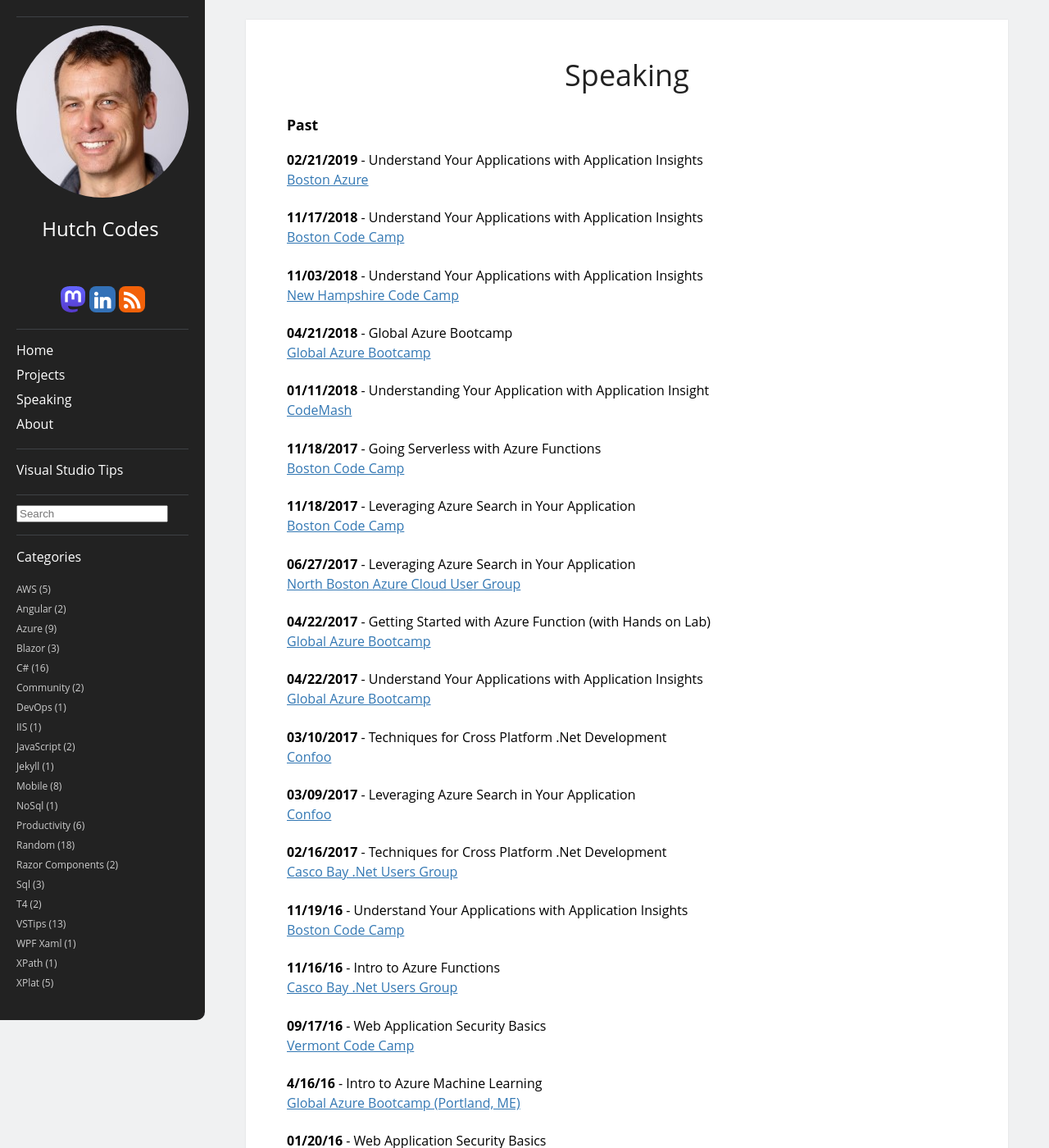
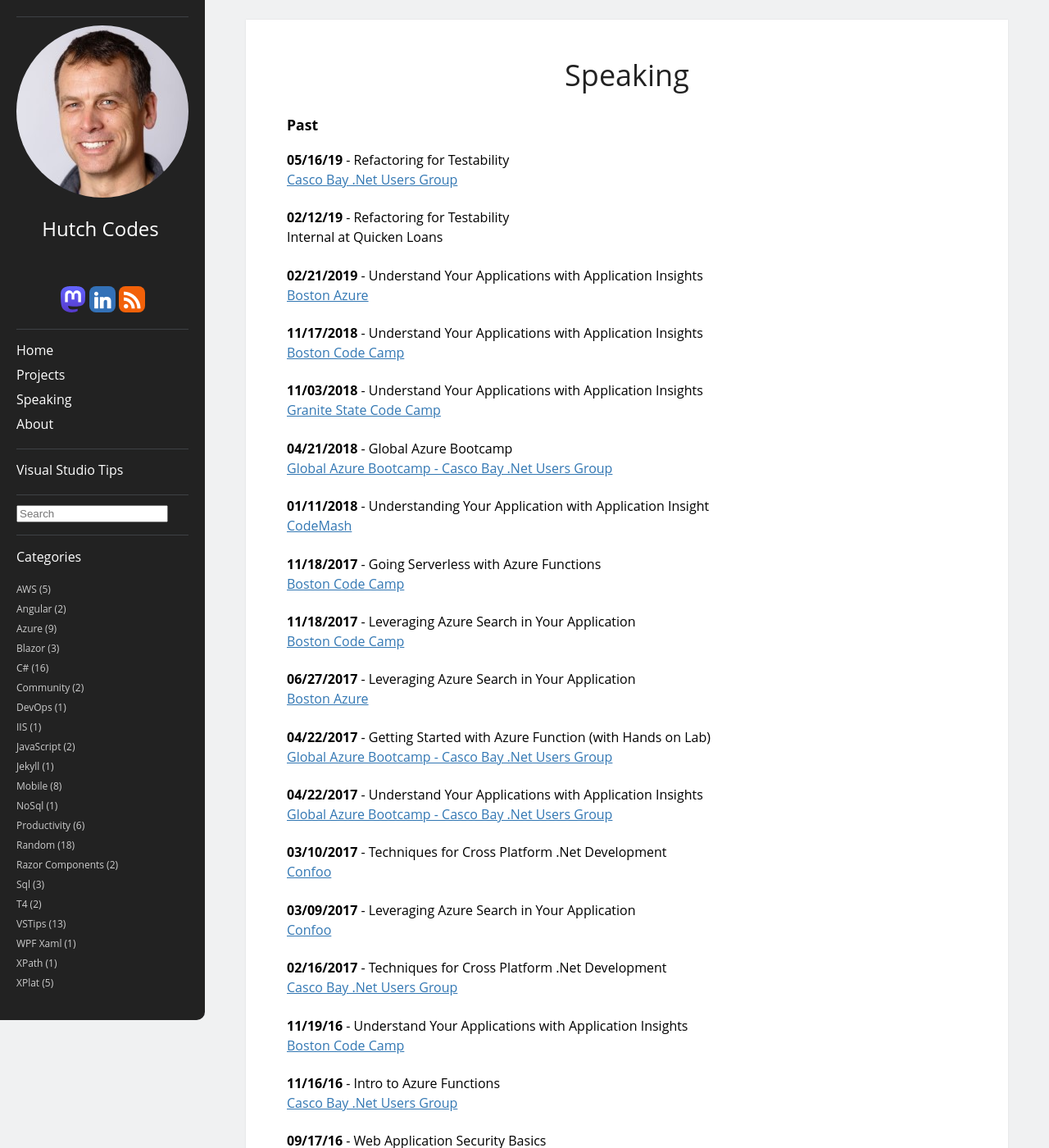
Before and after one commit to hutchcodes/hutchcodes.github.io, a Jekyll site: the page built from speaking.md, in a window 1280 px wide and 1400 px high. Shown: the whole window at 82% size. Built offline with Jekyll 4.4.1, drawn with Linux system fonts in a browser that asks for light colours; some of the changed text lies outside the part shown.

Commit message:
Cleanup speaking/about/perfect job

```diff
--- a/speaking.md
+++ b/speaking.md
@@ -7,83 +7,89 @@
 ---
 
 ### Past
+**05/16/19** - Refactoring for Testability<br>
+[Casco Bay .Net Users Group](https://cbnug.com/)
+
+**02/12/19** - Refactoring for Testability<br>
+Internal at Quicken Loans
+
 **02/21/2019** - Understand Your Applications with Application Insights<br>
-[Boston Azure](https://www.meetup.com/bostonazure/events/258109596/)
+[Boston Azure](https://www.meetup.com/bostonazure)
 
 **11/17/2018** - Understand Your Applications with Application Insights<br>
-[Boston Code Camp](https://www.bostoncodecamp.com/CC30/sessions/details/16698)
+[Boston Code Camp](https://www.bostoncodecamp.com/)
 
 **11/03/2018** - Understand Your Applications with Application Insights<br>
-[New Hampshire Code Camp](https://sessionize.com/api/v2/2k7oucky/view/grid)
+[Granite State Code Camp](https://www.granitestatecodecamp.org/)
 
 **04/21/2018** - Global Azure Bootcamp<br>
-[Global Azure Bootcamp](https://www.meetup.com/CascoBayNUG/events/243859619/)
+[Global Azure Bootcamp - Casco Bay .Net Users Group](https://cbnug.com/)
 
 **01/11/2018** - Understanding Your Application with Application Insight<br>
-[CodeMash](http://www.codemash.org/sessions/?id=6739)
+[CodeMash](http://www.codemash.org/)
 
 **11/18/2017** - Going Serverless with Azure Functions<br>
-[Boston Code Camp](https://www.bostoncodecamp.com/CC28/sessions/details/16513)
+[Boston Code Camp](https://www.bostoncodecamp.com/)
 
 **11/18/2017** - Leveraging Azure Search in Your Application<br>
-[Boston Code Camp](https://www.bostoncodecamp.com/CC28/sessions/details/16514)
+[Boston Code Camp](https://www.bostoncodecamp.com/)
 
 **06/27/2017** - Leveraging Azure Search in Your Application<br>
-[North Boston Azure Cloud User Group](https://www.meetup.com/North-Boston-Azure-Cloud-User-Group/events/239047186/)
+[Boston Azure](https://www.meetup.com/bostonazure)
 
 **04/22/2017** - Getting Started with Azure Function (with Hands on Lab)<br>
-[Global Azure Bootcamp](https://www.meetup.com/CascoBayNUG/events/236227762/)
+[Global Azure Bootcamp - Casco Bay .Net Users Group](https://cbnug.com/)
 
 **04/22/2017** - Understand Your Applications with Application Insights<br>
-[Global Azure Bootcamp](https://www.meetup.com/CascoBayNUG/events/236227762/)
+[Global Azure Bootcamp - Casco Bay .Net Users Group](https://cbnug.com/)
 
 **03/10/2017** - Techniques for Cross Platform .Net Development<br>
-[Confoo](https://confoo.ca/en/yul2017/session/techniques-for-cross-platform-net-development)
+[Confoo](https://confoo.ca/)
 
 **03/09/2017** - Leveraging Azure Search in Your Application<br>
-[Confoo](https://confoo.ca/en/yul2017/session/leveraging-azure-search-in-your-application)
+[Confoo](https://confoo.ca/)
 
 **02/16/2017** - Techniques for Cross Platform .Net Development<br>
-[Casco Bay .Net Users Group](https://www.meetup.com/CascoBayNUG/events/237054977/)
+[Casco Bay .Net Users Group](https://cbnug.com/)
 
 **11/19/16** - Understand Your Applications with Application Insights<br>
-[Boston Code Camp](http://www.bostoncodecamp.com/CC26/sessions/details/16391)
+[Boston Code Camp](http://www.bostoncodecamp.com/)
 
 **11/16/16** - Intro to Azure Functions<br>
-[Casco Bay .Net Users Group](http://www.meetup.com/CascoBayNUG/events/235116962/)
+[Casco Bay .Net Users Group](https://cbnug.com/)
 
 **09/17/16** - Web Application Security Basics <br>
-<a href="http://vtcodecamp.org/2016/sessions#web-application-security-basics" target="_blank">Vermont Code Camp</a>
+[Vermont Code Camp](http://vtcodecamp.org/)
 
 **4/16/16** - Intro to Azure Machine Learning  <br>
-<a href="http://www.meetup.com/CascoBayNUG/events/227718749/" target="_blank">Global Azure Bootcamp (Portland, ME)</a>
+[Global Azure Bootcamp - Casco Bay .Net Users Group](https://cbnug.com/)
 
 **01/20/16** - Web Application Security Basics <br>
-<a href="http://www.meetup.com/CascoBayNUG/events/227717700/" target="_blank">Casco Bay .Net User Group</a>
+[Casco Bay .Net Users Group](https://cbnug.com/)
 
 **11/21/15** - Web Application Security Basics <br>
-<a href="http://www.bostoncodecamp.com/CC24/sessions/details/15290" target="_blank">Boston Code Camp</a>
+[Boston Code Camp](http://www.bostoncodecamp.com/)
 
 **9/17/15** - Code Generation with T4 and Visual Studio <br>
-<a href="http://vtcodecamp.org/2014/sessions" target="_blank">Vermont Code Camp</a>
+[Vermont Code Camp](http://vtcodecamp.org/)
 
 **3/21/15** - Code Generation with T4 and Visual Studio <br>
-<a href="http://www.bostoncodecamp.com/CC23/Schedule/Index" target="_blank">Boston Code Camp</a>
+[Boston Code Camp](http://www.bostoncodecamp.com/)
 
 **3/21/15** - You Should Give a Lightning Talk <br>
-<a href="http://www.bostoncodecamp.com/CC23/Schedule/Index" target="_blank">Boston Code Camp</a>
+[Boston Code Camp](http://www.bostoncodecamp.com/)
 
 **1/22/15** - You Should Give a Lightning Talk <br>
-<a href="http://cbnug.net/" target="_blank">Casco Bay .Net Users Group</a>
+[Casco Bay .Net Users Group](https://cbnug.com/)
 
 **11/22/14** - Intro to Azure Mobile Services <br>
-<a href="http://www.bostoncodecamp.com/CC22/Schedule/Index" target="_blank">Boston Code Camp</a>
+[Boston Code Camp](http://www.bostoncodecamp.com/)
 
 **09/20/14** - Techniques for Cross Platform .Net Development <br>
-<a href="http://vtcodecamp.org/2014/sessions" target="_blank">Vermont Code Camp</a>
+[Vermont Code Camp](http://vtcodecamp.org/)
 
 **06/21/14** - Techniques for Cross Platform .Net Development <br>
-<a href="http://www.bostoncodecamp.com/CC21/Schedule/Index" target="_blank">Boston Code Camp</a>
+[Boston Code Camp](http://www.bostoncodecamp.com/)
 
 **2/19/14** - Intro to Automated Web Testing with Selenium <br>
-<a href="http://cbnug.net/" target="_blank">Casco Bay .Net Users Group</a>
+[Casco Bay .Net Users Group](https://cbnug.com/)
```
Also changed, not shown: _posts/2015/2015-05-14-the-perfect-job.md (+2 -2 lines), about.md (+4 -4 lines).
